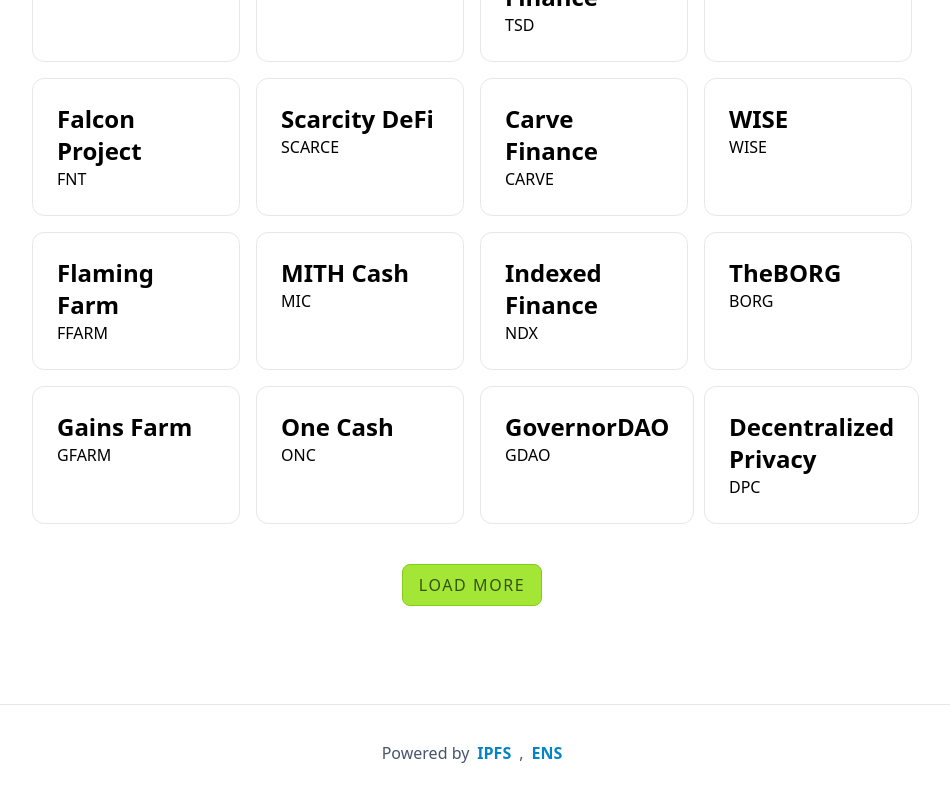
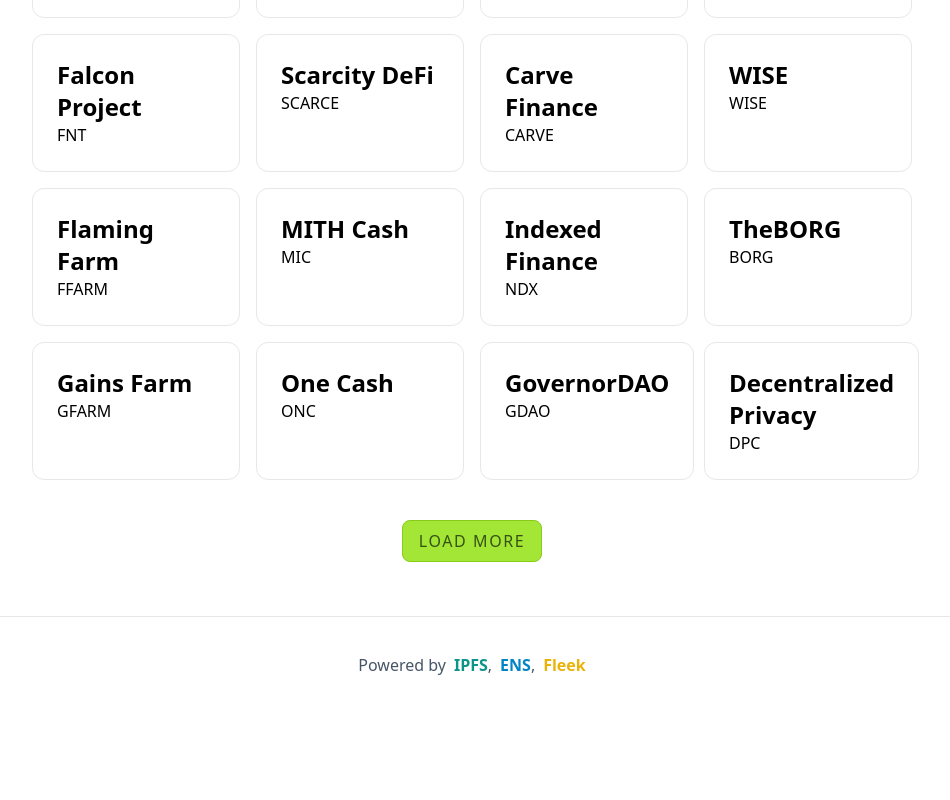
Before and after one commit to Pryority/eth-yield-farming, a Next.js app: page / in a window 1280 px wide. Shown: the part 398-1198 px from the top of the page, without its empty margins (168-1118 px from the left). After the commit the page ends 1110 px from the top, so only its background shows below. Built offline with nearby package versions, Linux system fonts and the light colour scheme.

Commit message:
fix footer

```diff
--- a/components/Footer.tsx
+++ b/components/Footer.tsx
@@ -6,8 +6,10 @@
 export const Footer = (props: Props) => {
   return (
     <footer className="flex h-24 w-full items-center justify-center border-t">
-        <div className="flex items-center justify-center gap-2 text-slate-600">
-          Powered by <Link href={"https://ens.domains/"} className="text-sky-600 font-bold hover:text-sky-800 transition-all ease-in-out duration-200">IPFS</Link>, <Link href={"https://ens.domains/"} className="text-sky-600 font-bold hover:text-sky-800 transition-all ease-in-out duration-200">ENS</Link>
+        <div className="flex items-center justify-center space-x-2 text-slate-600">
+          <p>Powered by </p>
+          <Link href={"https://ens.domains/"} className="text-teal-600 font-bold hover:text-teal-800 transition-all ease-in-out duration-200">IPFS</Link>, <Link href={"https://ens.domains/"} className="text-sky-600 font-bold hover:text-sky-800 transition-all ease-in-out duration-200">ENS</Link>,
+          <Link href={"https://ens.domains/"} className="text-yellow-500 font-bold hover:text-yellow-600 transition-all ease-in-out duration-200">Fleek</Link>
         </div>
       </footer>
   )
--- a/pages/index.tsx
+++ b/pages/index.tsx
@@ -107,7 +107,7 @@
         </section>
 
 
-        <div className="mt-6 flex max-w-4xl h-screen flex-wrap items-center justify-around sm:w-full">
+        <div className="mt-6 flex max-w-4xl h-fit flex-wrap items-center justify-around sm:w-full">
           <Farms />
         </div>
       </main>
```
